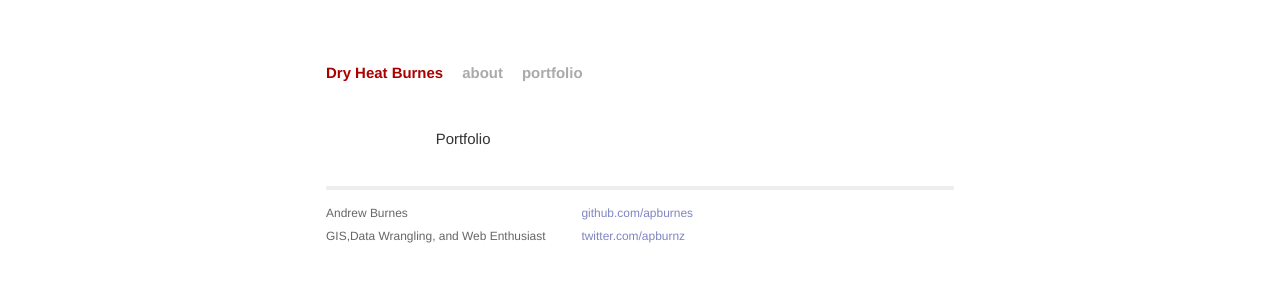
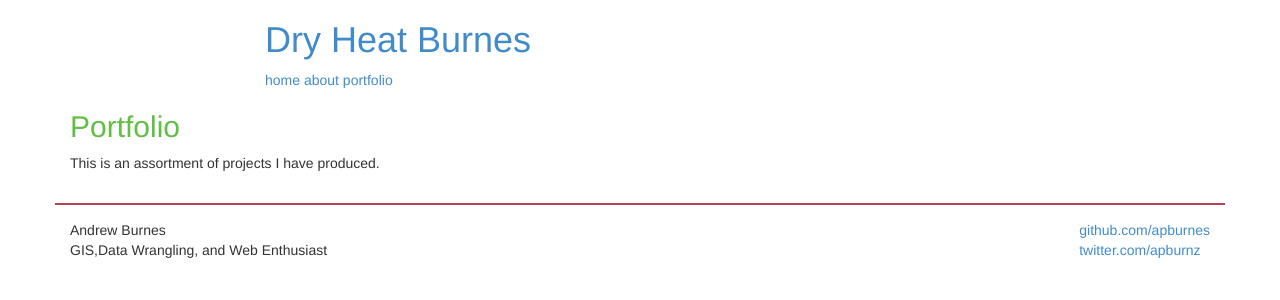
Before and after one commit to apburnes/apburnes.github.io, a Jekyll site: the page built from portfolio.html, in a window 1280 px wide. Shown: the top 300 px of the page. Built offline with Jekyll 4.4.1, drawn with Linux system fonts in a browser that asks for light colours; Markdown is read by kramdown in place of the engine named in the settings.

Commit message:
Adjusted initial layout with portfolio/about

```diff
--- a/_layouts/default.html
+++ b/_layouts/default.html
@@ -4,7 +4,7 @@
         <meta charset="utf-8">
         <meta http-equiv="X-UA-Compatible" content="IE=edge,chrome=1">
         <title>{{ page.title }}</title>
-        <meta name="viewport" content="width=device-width">
+        <meta name="viewport" content="width=device-width, initial-scale=1.0">
 
         <!-- syntax highlighting CSS -->
         <link rel="stylesheet" href="/css/syntax.css">
@@ -15,15 +15,17 @@
     </head>
     <body>
       <div class="container">
-        <div class="site">
-          <div class="header">
+        <div class="row">
+          <div class="col-md-offset-2 col-md-8">
             <h1 class="title"><a href="/">{{ site.name }}</a></h1>
+            <a class="extra" href="/">home</a>
             <a class="extra" href="/about.html">about</a>
             <a class="extra" href="/portfolio.html">portfolio</a>
           </div>
-
+        </div>
             {{ content }}
-
+        <div class="row foot">
+          <div class="col-md-6">
             <div class="footer">
               <div class="contact">
                 <p>
@@ -31,7 +33,11 @@
                   GIS,Data Wrangling, and Web Enthusiast<br />
                 </p>
               </div>
-            <div class="contact">
+            </div>
+          </div>
+          <div class="col-md-6">
+            <div class="footer">
+              <div class="contact pull-right">
                 <p>
                   <a href="https://github.com/apburnes">github.com/apburnes</a><br />
                   <a href="https://twitter.com/apburnz">twitter.com/apburnz</a><br />
@@ -40,5 +46,6 @@
             </div>
           </div>
         </div>
+      </div>
     </body>
 </html>
--- a/css/main.css
+++ b/css/main.css
@@ -5,7 +5,7 @@
 /*****************************************************************************/
 
 /* Global Reset */
-* {
+/** {
   margin: 0;
   padding: 0;
 }
@@ -27,7 +27,7 @@
 
 a         { color: #00a; }
 a:hover   { color: #000; }
-a:visited { color: #a0a; }
+a:visited { color: #a0a; }*/
 
 /*****************************************************************************/
 /*
@@ -98,7 +98,7 @@
   font-size: 80%;
   color: #666;
   border-top: 4px solid #eee;
-  margin-top: 2em;
+  margin-top: 25px;
   overflow: hidden;
 }
 
@@ -119,6 +119,16 @@
 
 .site .footer .rss img {
   border: 0;
+}
+
+.foot {
+	margin-top: 30px;
+	padding-top: 15px;
+	border-top: 2px solid #b6435a;
+}
+
+img {
+	vertical-align: middle;
 }
 
 /*****************************************************************************/
@@ -158,3 +168,28 @@
 .post pre.terminal code {
   background-color: #333;
 }
+
+/**********************
+/*about
+***********************/
+
+.page-header {
+  padding-bottom: 9px;
+  margin: 40px 0 20px;
+  border-bottom: 1px solid #eeeeee;
+}
+
+.image-responsive {
+	display: block;
+	height: auto;
+	max-width: 100%;
+}
+
+.about-me {
+	margin-top: 15px;
+	margin-bottom: 10px;
+}
+
+.About h1, h2, h3 {
+	color: #61bf46;
+}
--- a/portfolio.html
+++ b/portfolio.html
@@ -1,10 +1,7 @@
 ---
 layout: default
-title: portfolio
+title: Portfolio
 ---
 
-<div class="row">
-  <div class="col-md-offset-2 col-md-8">
-    <h1 class="title">Portfolio</h1>
-  </div>
-</div>
+<h2>{{ page.title }}</h2>
+<p>This is an assortment of projects I have produced.</p>
```
Also changed, not shown: about.html (+21 -3 lines). Lines whose indentation alone changed are shown as unchanged.
